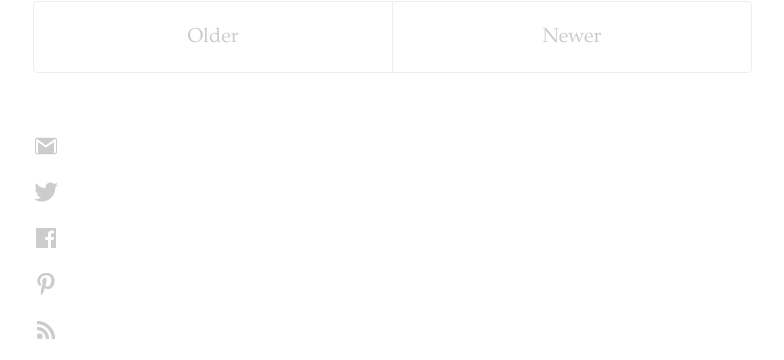
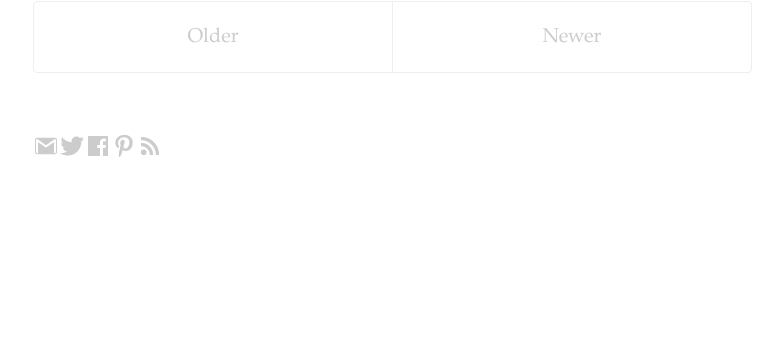
Before and after one commit to stephaniemillar/stephaniemillar.github.io, a Jekyll site: the page built from index.html, in a window 1280 px wide. Shown: the part 2347-2707 px from the top of the page, without its empty margins (247-1031 px from the left). Built offline with Jekyll 4.4.1, drawn with Linux system fonts in a browser that asks for light colours; nearby versions of some CDN libraries; the list of posts is cut into pages by our own code; comment, search, counter and statistics services are not loaded; after the commit the page ends 2526 px from its top, so only the background shows below that.

Commit message:
Make that footer horizontal!

```diff
--- a/css/main.css
+++ b/css/main.css
@@ -10,9 +10,9 @@
 		text-align: center;
 	}
 
-	#footer > ul > li {
-		display: inline;
-	}
+		#footer li {
+			float: left;
+		}
 
 #navigation {
 	position: absolute;
```
